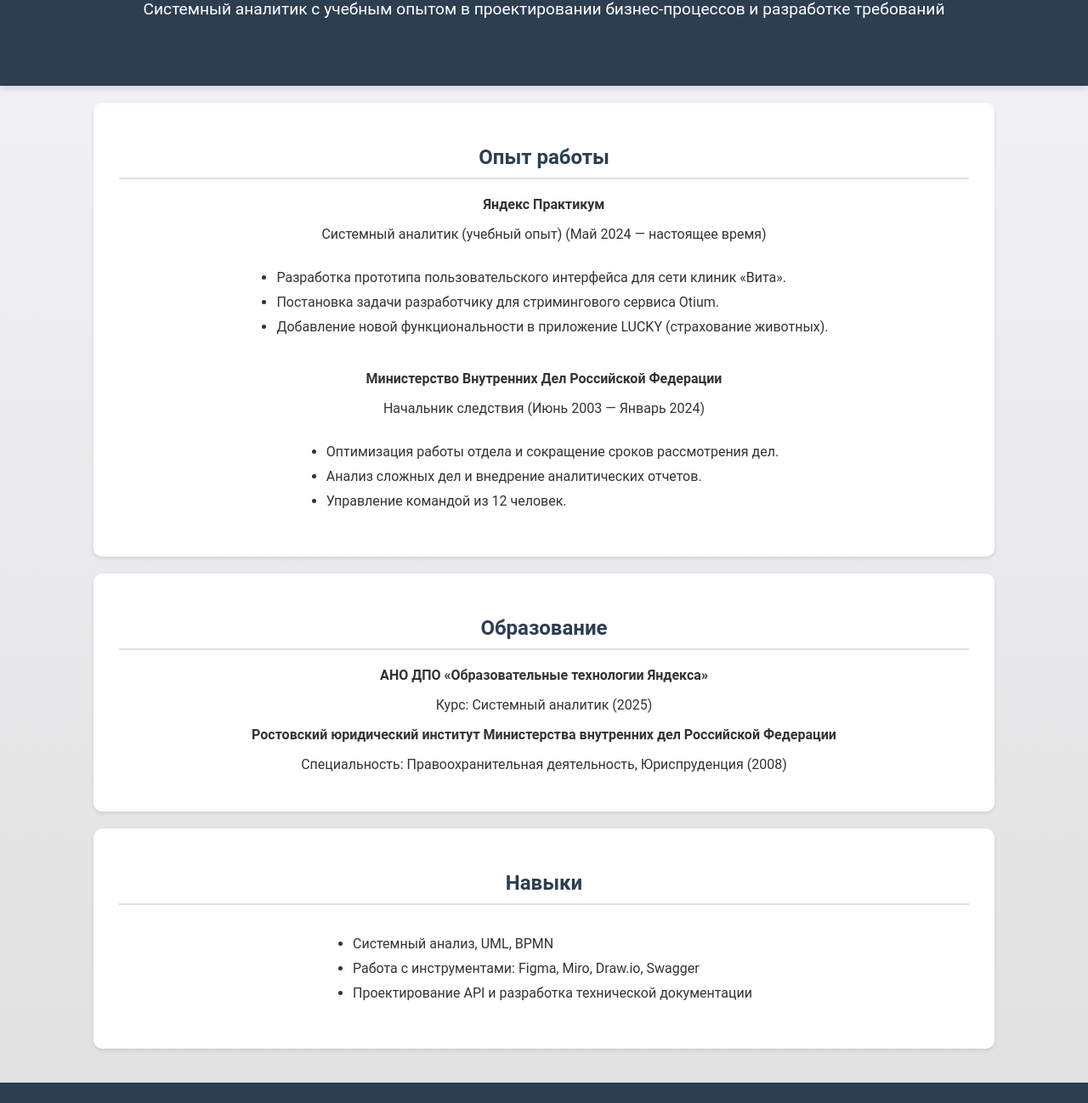
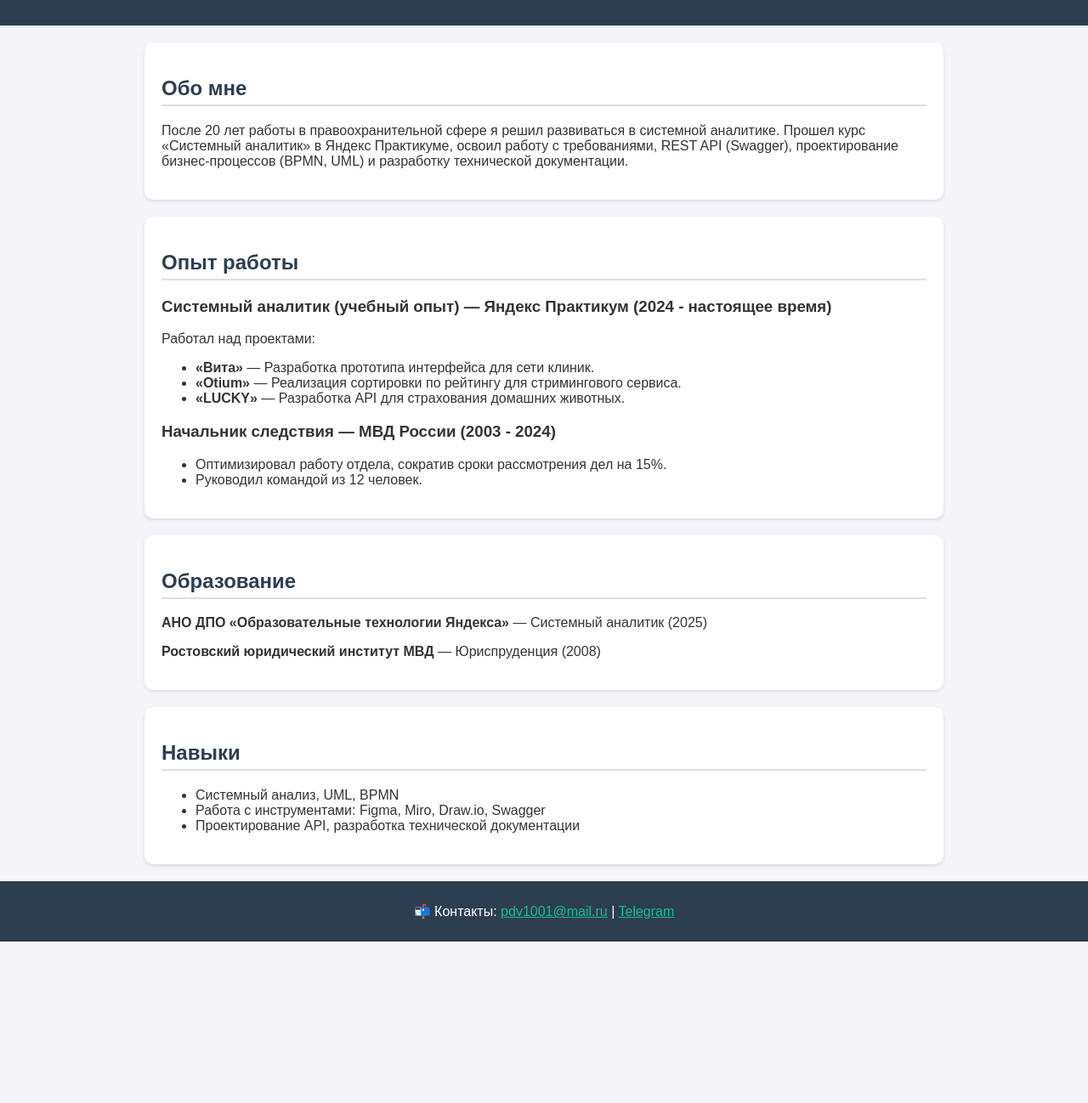
Before and after one commit to DmPd1980/saiyt, a plain HTML site: page index.html in a window 1280 px wide. Shown: the part 124-1422 px from the top of the page at 85% size. After the commit the page ends 1232 px from the top, so only its background shows below. Drawn offline with Linux system fonts and the light colour scheme.

Commit message:
Update index.html

```diff
--- a/index.html
+++ b/index.html
@@ -1,13 +1,13 @@
 <!DOCTYPE html>
-<html lang="en">
+<html lang="ru">
 <head>
     <meta charset="UTF-8">
     <meta name="viewport" content="width=device-width, initial-scale=1.0">
-    <title>Портфолио — Потапов Дмитрий</title>
+    <title>Резюме — Потапов Дмитрий</title>
     <style>
         body {
-            font-family: 'Roboto', sans-serif;
-            background: linear-gradient(to bottom, #f4f4f9, #e0e0e0);
+            font-family: 'Arial', sans-serif;
+            background: #f4f4f9;
             margin: 0;
             padding: 0;
             color: #333;
@@ -15,107 +15,72 @@
         header {
             background: #2c3e50;
             color: white;
-            padding: 60px 20px;
+            padding: 20px;
             text-align: center;
-            box-shadow: 0 4px 8px rgba(0, 0, 0, 0.1);
-        }
-        header h1 {
-            font-size: 2.8em;
-            margin: 0;
-        }
-        header p {
-            font-size: 1.2em;
-            margin-top: 10px;
         }
         section {
-            padding: 30px;
-            max-width: 1000px;
+            max-width: 900px;
             margin: 20px auto;
+            padding: 20px;
             background: white;
             border-radius: 10px;
             box-shadow: 0 2px 4px rgba(0, 0, 0, 0.1);
-            text-align: center;
         }
         h2 {
             color: #2c3e50;
-            border-bottom: 2px solid #e0e0e0;
-            padding-bottom: 10px;
-            margin-bottom: 20px;
+            border-bottom: 2px solid #ddd;
+            padding-bottom: 5px;
         }
-        .experience, .project, .skills {
-            margin-bottom: 20px;
+        .project img {
+            max-width: 100%;
+            height: auto;
+            border-radius: 8px;
+            margin-bottom: 10px;
         }
-        .project {
-            background: #f9f9f9;
-            padding: 20px;
-            border-radius: 8px;
-            transition: transform 0.2s ease-in-out;
-        }
-        .project:hover {
-            transform: translateY(-5px);
-            box-shadow: 0 4px 8px rgba(0, 0, 0, 0.1);
+        .project a {
+            display: block;
+            font-weight: bold;
+            margin-top: 10px;
         }
         footer {
             text-align: center;
-            padding: 20px;
+            padding: 10px;
             background: #2c3e50;
             color: white;
-            margin-top: 40px;
-        }
-        a {
-            color: #1abc9c;
-            text-decoration: none;
-            font-weight: bold;
-        }
-        a:hover {
-            text-decoration: underline;
-        }
-        ul {
-            list-style-type: disc;
-            padding-left: 20px;
-            text-align: left;
-            display: inline-block;
-        }
-        ul li {
-            margin-bottom: 10px;
-        }
-        img {
-            max-width: 200px;
-            border-radius: 50%;
-            margin-bottom: 20px;
         }
     </style>
 </head>
 <body>
     <header>
         <h1>Потапов Дмитрий</h1>
-        <p>Системный аналитик с учебным опытом в проектировании бизнес-процессов и разработке требований</p>
+        <p>Системный аналитик | Москва, Россия | <a href="https://github.com/DmPd1980/portfolio" target="_blank" style="color: #1abc9c;">GitHub</a></p>
     </header>
 
     <section>
+        <h2>Обо мне</h2>
+        <p>После 20 лет работы в правоохранительной сфере я решил развиваться в системной аналитике. Прошел курс «Системный аналитик» в Яндекс Практикуме, освоил работу с требованиями, REST API (Swagger), проектирование бизнес-процессов (BPMN, UML) и разработку технической документации.</p>
+    </section>
+
+    <section>
         <h2>Опыт работы</h2>
-        <p><strong>Яндекс Практикум</strong></p>
-        <p>Системный аналитик (учебный опыт) (Май 2024 — настоящее время)</p>
+        <h3>Системный аналитик (учебный опыт) — Яндекс Практикум (2024 - настоящее время)</h3>
+        <p>Работал над проектами:</p>
         <ul>
-            <li>Разработка прототипа пользовательского интерфейса для сети клиник «Вита».</li>
-            <li>Постановка задачи разработчику для стримингового сервиса Otium.</li>
-            <li>Добавление новой функциональности в приложение LUCKY (страхование животных).</li>
+            <li><strong>«Вита»</strong> — Разработка прототипа интерфейса для сети клиник.</li>
+            <li><strong>«Otium»</strong> — Реализация сортировки по рейтингу для стримингового сервиса.</li>
+            <li><strong>«LUCKY»</strong> — Разработка API для страхования домашних животных.</li>
         </ul>
-        <p><strong>Министерство Внутренних Дел Российской Федерации</strong></p>
-        <p>Начальник следствия (Июнь 2003 — Январь 2024)</p>
+        <h3>Начальник следствия — МВД России (2003 - 2024)</h3>
         <ul>
-            <li>Оптимизация работы отдела и сокращение сроков рассмотрения дел.</li>
-            <li>Анализ сложных дел и внедрение аналитических отчетов.</li>
-            <li>Управление командой из 12 человек.</li>
+            <li>Оптимизировал работу отдела, сократив сроки рассмотрения дел на 15%.</li>
+            <li>Руководил командой из 12 человек.</li>
         </ul>
     </section>
 
     <section>
         <h2>Образование</h2>
-        <p><strong>АНО ДПО «Образовательные технологии Яндекса»</strong></p>
-        <p>Курс: Системный аналитик (2025)</p>
-        <p><strong>Ростовский юридический институт Министерства внутренних дел Российской Федерации</strong></p>
-        <p>Специальность: Правоохранительная деятельность, Юриспруденция (2008)</p>
+        <p><strong>АНО ДПО «Образовательные технологии Яндекса»</strong> — Системный аналитик (2025)</p>
+        <p><strong>Ростовский юридический институт МВД</strong> — Юриспруденция (2008)</p>
     </section>
 
     <section>
@@ -123,12 +88,12 @@
         <ul>
             <li>Системный анализ, UML, BPMN</li>
             <li>Работа с инструментами: Figma, Miro, Draw.io, Swagger</li>
-            <li>Проектирование API и разработка технической документации</li>
+            <li>Проектирование API, разработка технической документации</li>
         </ul>
     </section>
 
     <footer>
-        <p>📬 Контакты: <a href="mailto:pdv1001@mail.ru">pdv1001@mail.ru</a> | <a href="https://t.me/Dm_pd" target="_blank">Telegram</a></p>
+        <p>📬 Контакты: <a href="mailto:pdv1001@mail.ru" style="color: #1abc9c;">pdv1001@mail.ru</a> | <a href="https://t.me/Dm_pd" target="_blank" style="color: #1abc9c;">Telegram</a></p>
     </footer>
 </body>
 </html>
```
